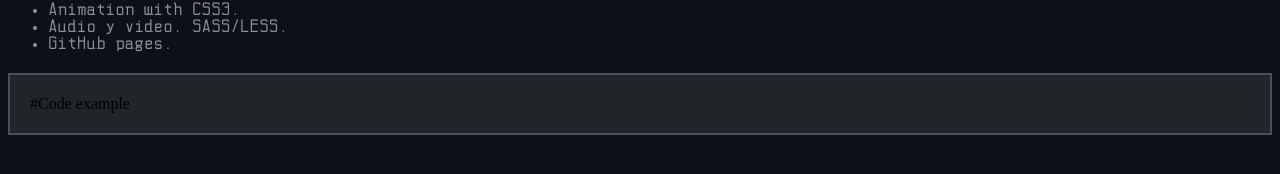
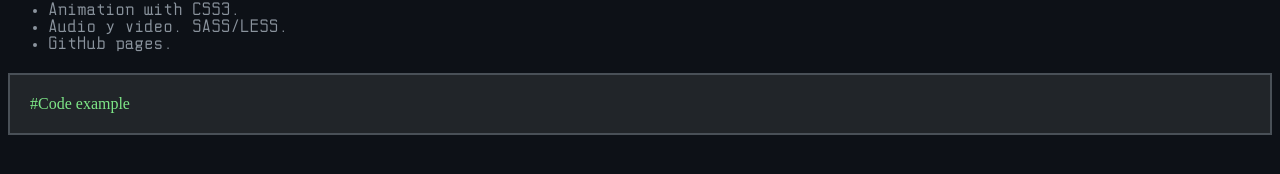
Before and after one commit to rolandougalde/rolandougalde.github.io, a Jekyll site: the page built from index.md, in a window 1280 px wide. Shown: the part 708-882 px from the top of the page. Built offline with Jekyll 4.4.1, drawn with Linux system fonts in a browser that asks for light colours; our own code applies the rules of GitHub Pages for plain Markdown files.

Commit message:
Update default.css

```diff
--- a/assets/css/default.css
+++ b/assets/css/default.css
@@ -129,6 +129,7 @@ footer {
 
 /* Styling for the formatted box */
 .formatted-box {
+  color: #7EE787;
   border: 2px solid #495057;
   background-color: #212529;
   padding: 20px;
```
